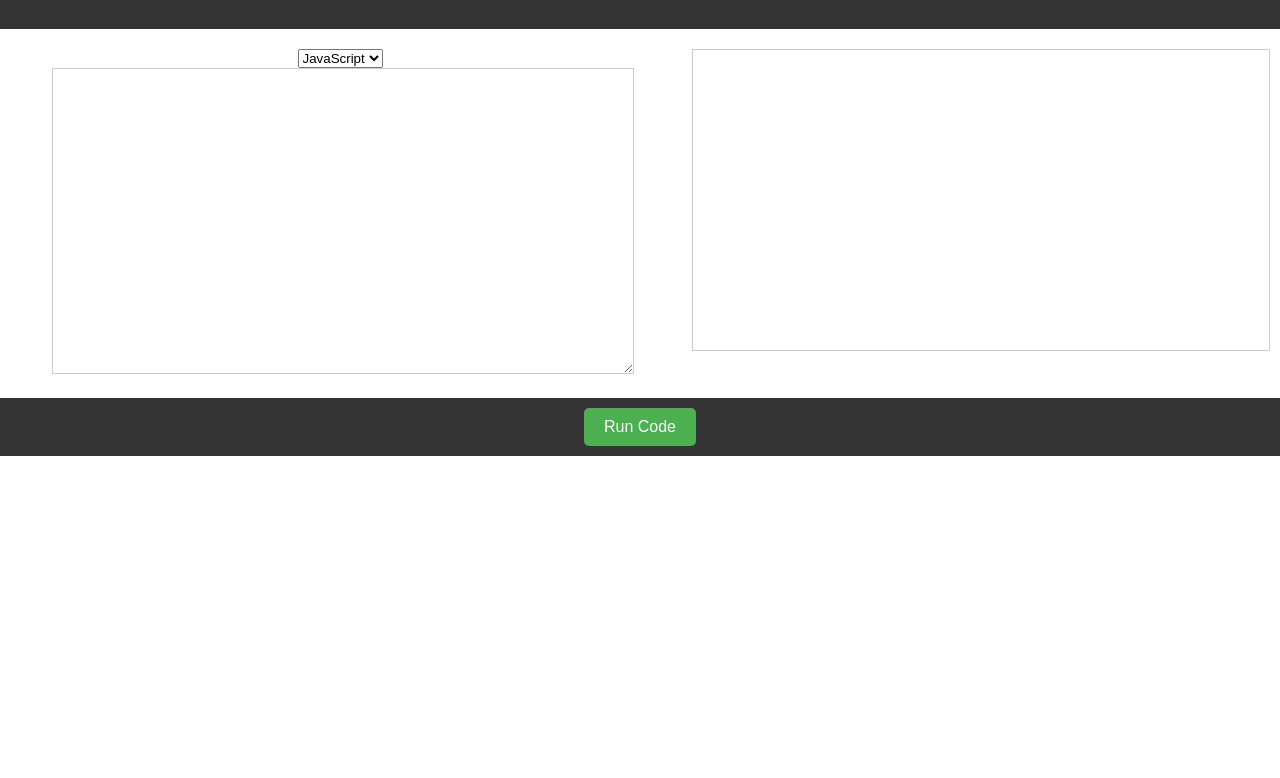
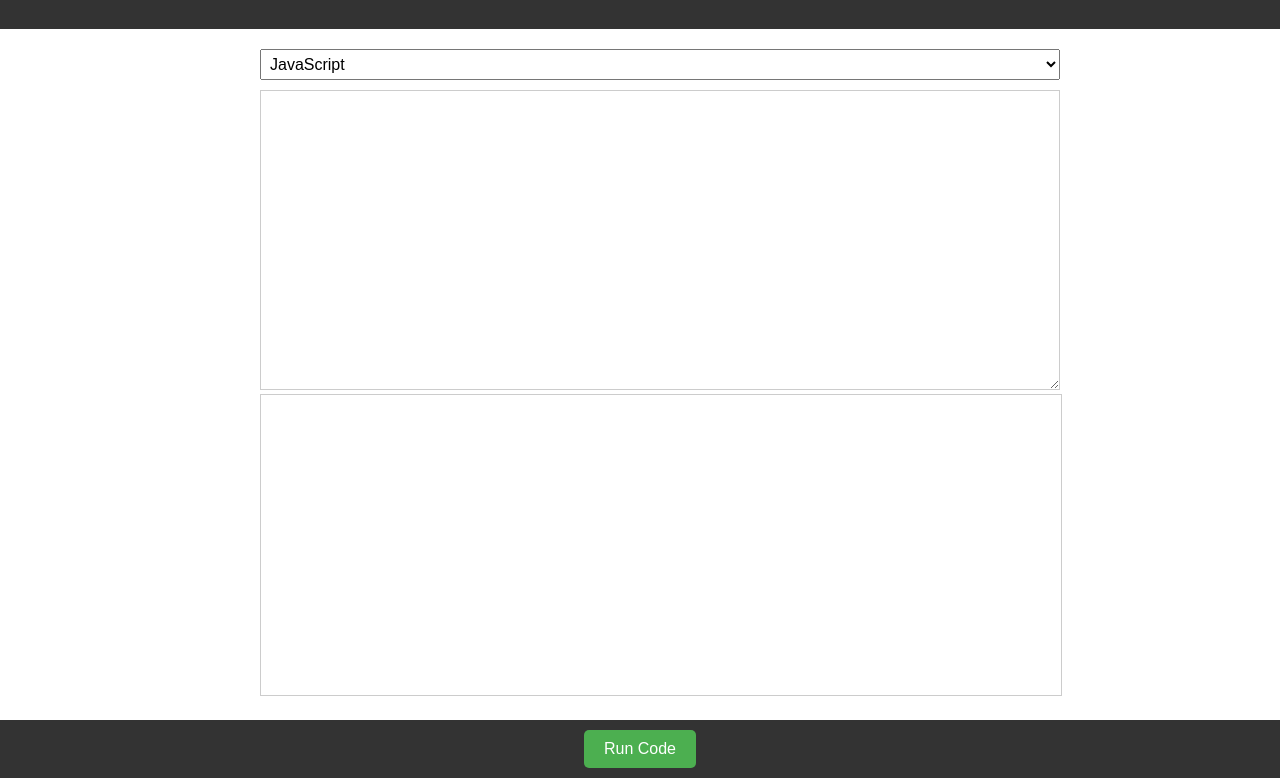
Before and after one commit to Acoonlost/CodeWere, a plain HTML site: page index.html in a window 1280 px wide. Shown: the part 71-849 px from the top of the page. Before the commit the page ends 800 px from the top, so only its background shows below. Drawn offline with Linux system fonts and the light colour scheme.

Commit message:
Update styles.css

```diff
--- a/styles.css
+++ b/styles.css
@@ -1,7 +1,17 @@
+/* Adicione estilos ao seletor de linguagem conforme necessário */
+#language-selector {
+    margin-bottom: 10px;
+    padding: 5px;
+    font-size: 16px;
+}
+
 body {
     font-family: 'Arial', sans-serif;
     margin: 0;
     padding: 0;
+    display: flex;
+    flex-direction: column;
+    min-height: 100vh;
 }
 
 header, main, footer {
@@ -16,18 +26,30 @@ header {
 }
 
 main {
+    flex-grow: 1;
     display: flex;
-    justify-content: space-around;
-    align-items: flex-start;
+    flex-direction: column;
+    align-items: center;
     padding: 20px;
 }
 
 #editor-section, #output-section {
-    width: 45%;
+    width: 80%; /* Ajustado para ocupar mais da largura da tela */
+    max-width: 800px; /* Limita a largura para uma melhor legibilidade */
+}
+
+#language-selector, #code-editor {
+    width: 100%;
+    box-sizing: border-box;
+}
+
+#language-selector {
+    margin-bottom: 10px;
+    padding: 5px;
+    font-size: 16px;
 }
 
 #code-editor {
-    width: 100%;
     height: 300px;
     border: 1px solid #ccc;
 }
```
